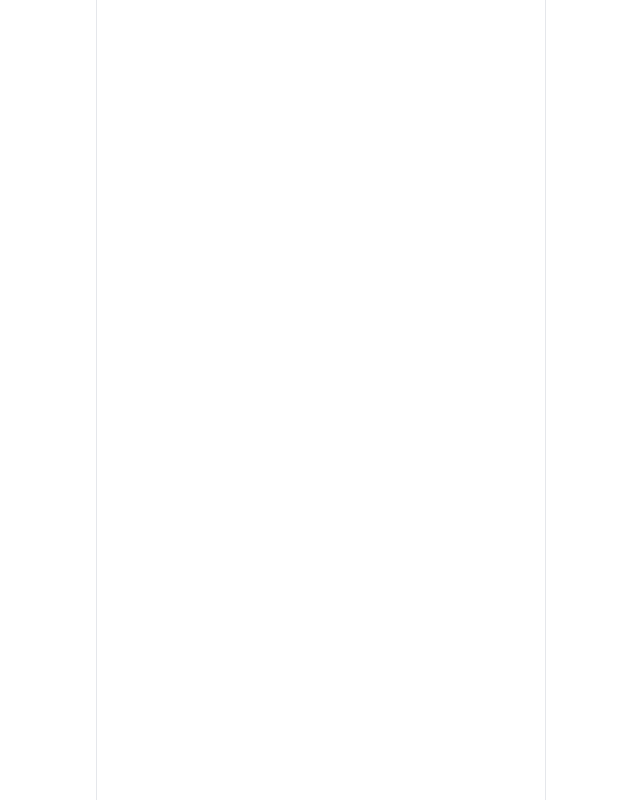
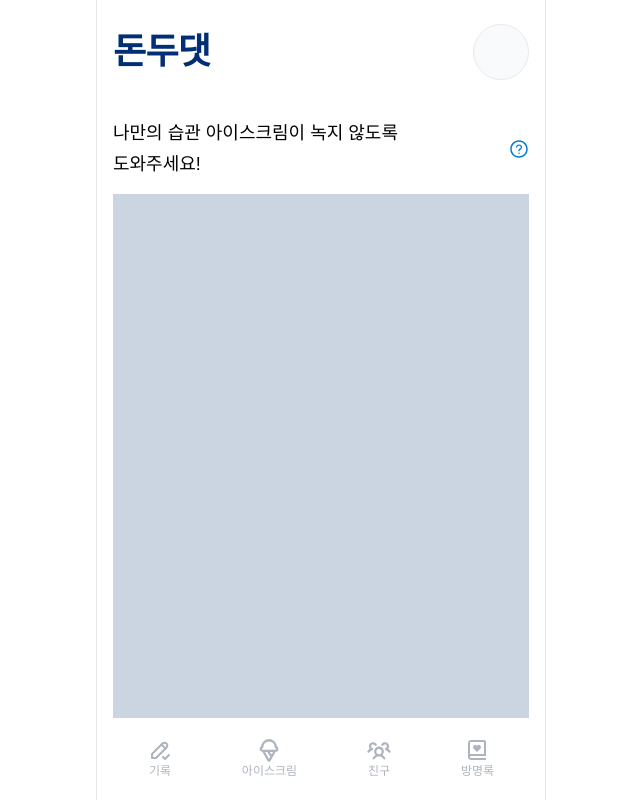
Before and after one commit to LikeLion-KW-TEAM2/TEAM_2_FE, a React (Vite) app: page /icecream in a window 1280 px wide. Before the commit this address had no page. Shown: the whole page, without its empty margins (319-959 px from the left). Built offline with nearby package versions, Linux system fonts and the light colour scheme; a web font is replaced by a local one.

Commit message:
feat : 아이스크림 페이지 모달 구현

```diff
--- a/src/components/Router.tsx
+++ b/src/components/Router.tsx
@@ -3,6 +3,7 @@ import Signup from '@/pages/auth/Signup'
 import Friend from '@/pages/friend/Friend'
 import FriendSearch from '@/pages/friend/FriendSearch'
 import Guestbook from '@/pages/guestbook/Guestbook'
+import Icecream from '@/pages/icecream/Icecream'
 import Record from '@/pages/record/Record'
 import { Route, Routes } from 'react-router-dom'
 
@@ -15,6 +16,7 @@ const Router = () => {
       <Route path="/friend" element={<Friend />} />
       <Route path="/friend/search" element={<FriendSearch />} />
       <Route path="/guestbook" element={<Guestbook />} />
+      <Route path="/icecream" element={<Icecream />} />
     </Routes>
   )
 }
--- a/src/components/modal/Modal.tsx
+++ b/src/components/modal/Modal.tsx
@@ -23,7 +23,7 @@ export function Modal({
             onClick={closeHandler}
           >
             <div
-              className="z-7 relative rounded-2xl bg-white px-8 py-12"
+              className="z-7 relative max-w-[350px] rounded-2xl bg-white px-8 py-12"
               onClick={(e: any) => e.stopPropagation()}
             >
               {closeBtn && (
--- a/src/pages/friend/Friend.tsx
+++ b/src/pages/friend/Friend.tsx
@@ -4,10 +4,7 @@ import NavLayout from '@/components/NavLayout'
 import SearchInput from './components/SearchInput'
 import { useNavigate } from 'react-router-dom'
 import { useModal } from '@/hooks/useModal'
-import { Modal } from '@/components/modal/Modal'
-import { BsSend } from 'react-icons/bs'
-import { CgClose } from 'react-icons/cg'
-import ModalIceCream from './components/ModalIceCream'
+import ModalFriendIceCream from './components/ModalFriendIceCream'
 
 const Friend = () => {
   const navigate = useNavigate()
@@ -27,7 +24,7 @@ const Friend = () => {
         ))}
       </section>
 
-      <ModalIceCream isOpen={isOpen} closeModal={closeModal} />
+      <ModalFriendIceCream isOpen={isOpen} closeModal={closeModal} />
     </NavLayout>
   )
 }
--- a/src/pages/friend/components/ModalIceCream.tsx
+++ b/src/pages/friend/components/ModalFriendIceCream.tsx
@@ -2,7 +2,7 @@ import { Modal } from '@/components/modal/Modal'
 import { ModalType } from '@/types/common'
 import { BsSend } from 'react-icons/bs'
 
-const ModalIceCream = ({ isOpen, closeModal }: ModalType) => {
+const ModalFriendIceCream = ({ isOpen, closeModal }: ModalType) => {
   return (
     <Modal closeBtn isOpen={isOpen} closeModal={closeModal}>
       <h4 className="mb-3 text-center font-bold">고롷케님의 아이스크림</h4>
@@ -30,4 +30,4 @@ const ModalIceCream = ({ isOpen, closeModal }: ModalType) => {
   )
 }
 
-export default ModalIceCream
+export default ModalFriendIceCream
--- /dev/null
+++ b/src/pages/icecream/Icecream.tsx
@@ -0,0 +1,35 @@
+import HeaderWithProfile from '@/components/HeaderWithProfile'
+import NavLayout from '@/components/NavLayout'
+import { AiOutlineQuestionCircle } from 'react-icons/ai'
+import ModalMyIcecream from './components/ModalMyIcecream'
+import { useModal } from '@/hooks/useModal'
+
+const Icecream = () => {
+  const { isOpen, openModal, closeModal } = useModal()
+
+  return (
+    <>
+      <NavLayout>
+        <HeaderWithProfile />
+        <div className="flexBetweenAlign">
+          <div className="flexColumn gap-1 text-large font-medium">
+            <p>나만의 습관 아이스크림이 녹지 않도록</p>
+            <p>도와주세요!</p>
+          </div>
+          <AiOutlineQuestionCircle
+            size={20}
+            className="text-primary-600"
+            onClick={openModal}
+          />
+        </div>
+
+        <section className="mt-4">
+          <div className="aspect-icecream bg-slate-300" />
+        </section>
+      </NavLayout>
+      <ModalMyIcecream isOpen={isOpen} closeModal={closeModal} />
+    </>
+  )
+}
+
+export default Icecream
--- /dev/null
+++ b/src/pages/icecream/components/ModalMyIcecream.tsx
@@ -0,0 +1,28 @@
+import { Modal } from '@/components/modal/Modal'
+import { ModalType } from '@/types/common'
+
+const ModalMyIcecream = ({ isOpen, closeModal }: ModalType) => {
+  return (
+    <Modal closeBtn isOpen={isOpen} closeModal={closeModal}>
+      <h4 className="mb-8 text-center font-bold">나만의 아이스크림</h4>
+      <ul className="flexColumn mb-14 list-decimal gap-4 pl-5">
+        <li>한달마다 아이스크림 제공됩니다.</li>
+        <li>습관이 체크될 때마다 아이스크림이 녹아요.</li>
+        <li>
+          한달동안 등록된 습관의 개수에 따라 아이스크림의 녹는 정도가
+          결정됩니다.
+        </li>
+        <li>
+          개선이 완료된 습관에 따라 아이스크림 주변에 드라이아이스가 생겨요.
+          아이스크림의 녹는 속도가 줄어듭니다.
+        </li>
+      </ul>
+
+      <p className="text-center text-medium font-bold text-primary-600">
+        자 그럼 아이스크림을 지키러 가볼까요?
+      </p>
+    </Modal>
+  )
+}
+
+export default ModalMyIcecream
--- a/tailwind.config.js
+++ b/tailwind.config.js
@@ -71,6 +71,9 @@ export default {
         medium: '0px 6px 15px -2px rgba(16, 24, 40, 0.05)',
         large: '0px 8px 24px -3px rgba(16, 24, 40, 0.10)',
       },
+      aspectRatio: {
+        icecream: '7 / 10',
+      },
     },
   },
   plugins: [require('tailwind-scrollbar-hide')],
```
